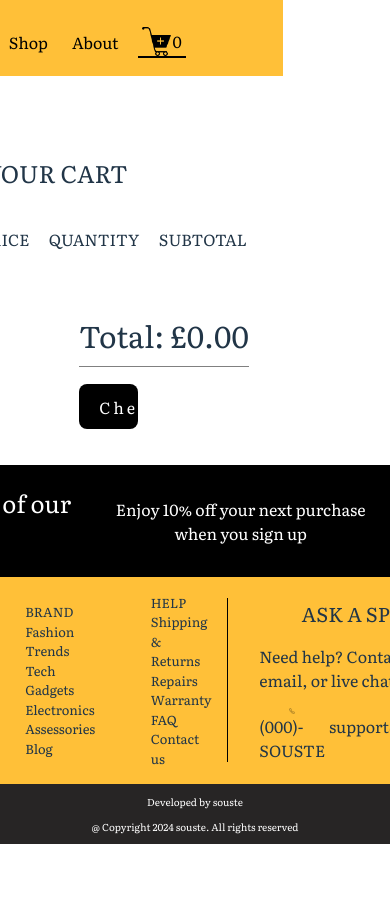
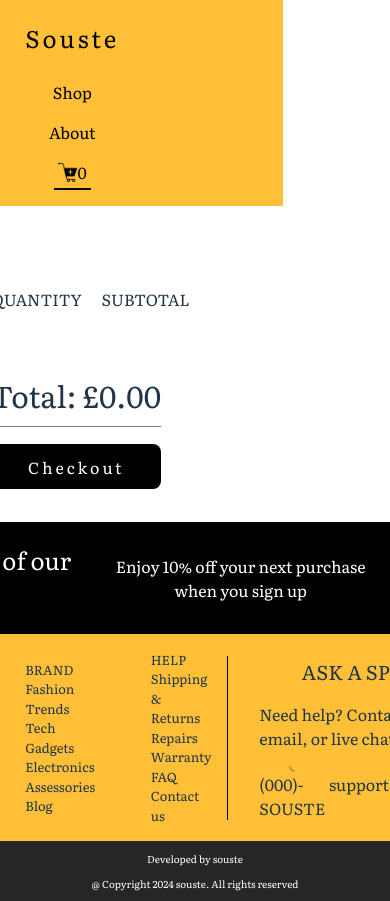
Before and after one commit to souste/shopping-cart, a React (Vite) app: page /cart in a window 390 px wide. Shown: the top 901 px of the page. Before the commit the page ends 844 px from the top, so only its background shows below. Built offline with nearby package versions, Linux system fonts and the light colour scheme.

Commit message:
media query for nav bar applied

```diff
--- a/src/styles.css
+++ b/src/styles.css
@@ -10,7 +10,7 @@ body {
 .app-container {
   display: flex;
   flex-direction: column;
-  min-height: 100vh;
+  min-height: 100%;
 }
 
 .main-content {
@@ -24,13 +24,14 @@ body {
   justify-content: space-between;
   align-items: center;
   padding: 0.5rem 1rem;
-  width: 100vw;
+  padding-left: 2rem;
+  width: 100%;
   position: fixed;
   top: 0;
   background-color: #ffc038;
   min-height: 60px;
   z-index: 1000;
-  width: 100vw;
+  /* box-sizing: border-box; */
 }
 
 #site-title {
@@ -625,3 +626,97 @@ nav li.active {
   text-align: center;
   font-size: 10px;
 }
+
+@media only screen and (max-width: 600px) {
+  #site-title {
+    font-size: 1.5rem;
+  }
+
+  .nav ul {
+    margin-right: 0;
+    gap: 0.5rem;
+  }
+
+  .cart-button {
+    height: 20px;
+  }
+
+  .home-page-banner {
+    height: 40vh;
+  }
+
+  .home-page-banner-text {
+    width: 80%;
+  }
+
+  .home-page-shop-button {
+    width: 60%;
+  }
+
+  .shop-banner > img {
+    width: 100%;
+    height: 30vh;
+  }
+
+  .product-container {
+    width: 40vw;
+    height: 30vh;
+  }
+
+  .single-product-container {
+    flex-direction: column;
+    align-items: flex-start;
+  }
+
+  .single-product-container > img {
+    width: 90%;
+    height: auto;
+  }
+
+  .about-page-history,
+  .about-page-products,
+  .about-page-guarantee,
+  .about-page-sustainability {
+    flex-direction: column;
+    align-items: center;
+    text-align: center;
+  }
+
+  .cart-titles {
+    flex-direction: column;
+    align-items: flex-start;
+    gap: 1vw;
+  }
+
+  .cart-total,
+  .checkout-button {
+    margin-left: 0;
+  }
+
+  .checkout-button {
+    width: 100%;
+  }
+}
+
+/* Media Querys */
+
+@media only screen and (max-width: 600px) {
+  .nav {
+    flex-direction: column;
+    align-items: center;
+    padding: 1rem;
+    width: 100%;
+  }
+
+  #site-title {
+    font-size: 1.5rem;
+    margin-bottom: 1rem;
+  }
+
+  .nav ul {
+    flex-direction: column;
+    gap: 0.5rem;
+    width: 100%;
+    align-items: center;
+  }
+}
```
